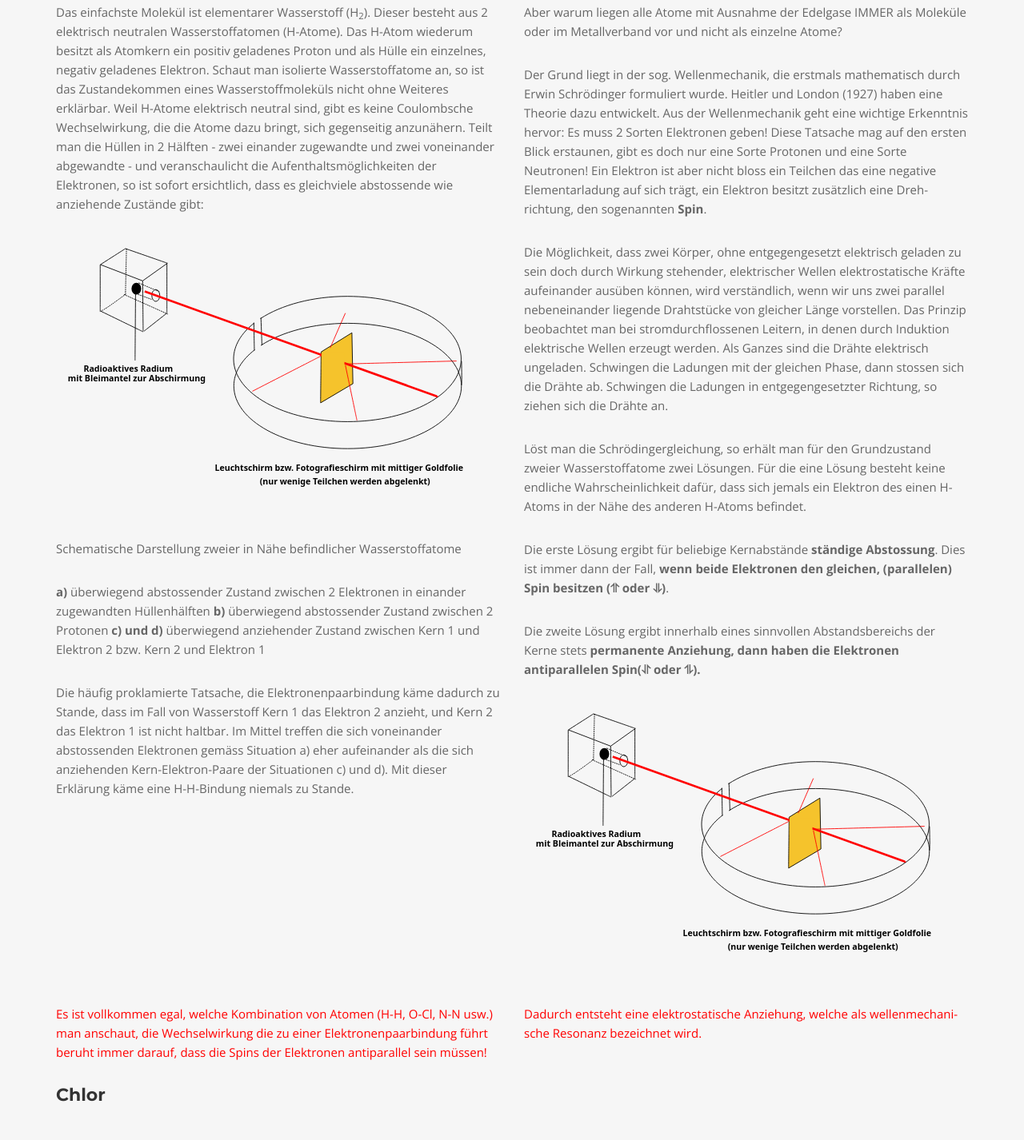
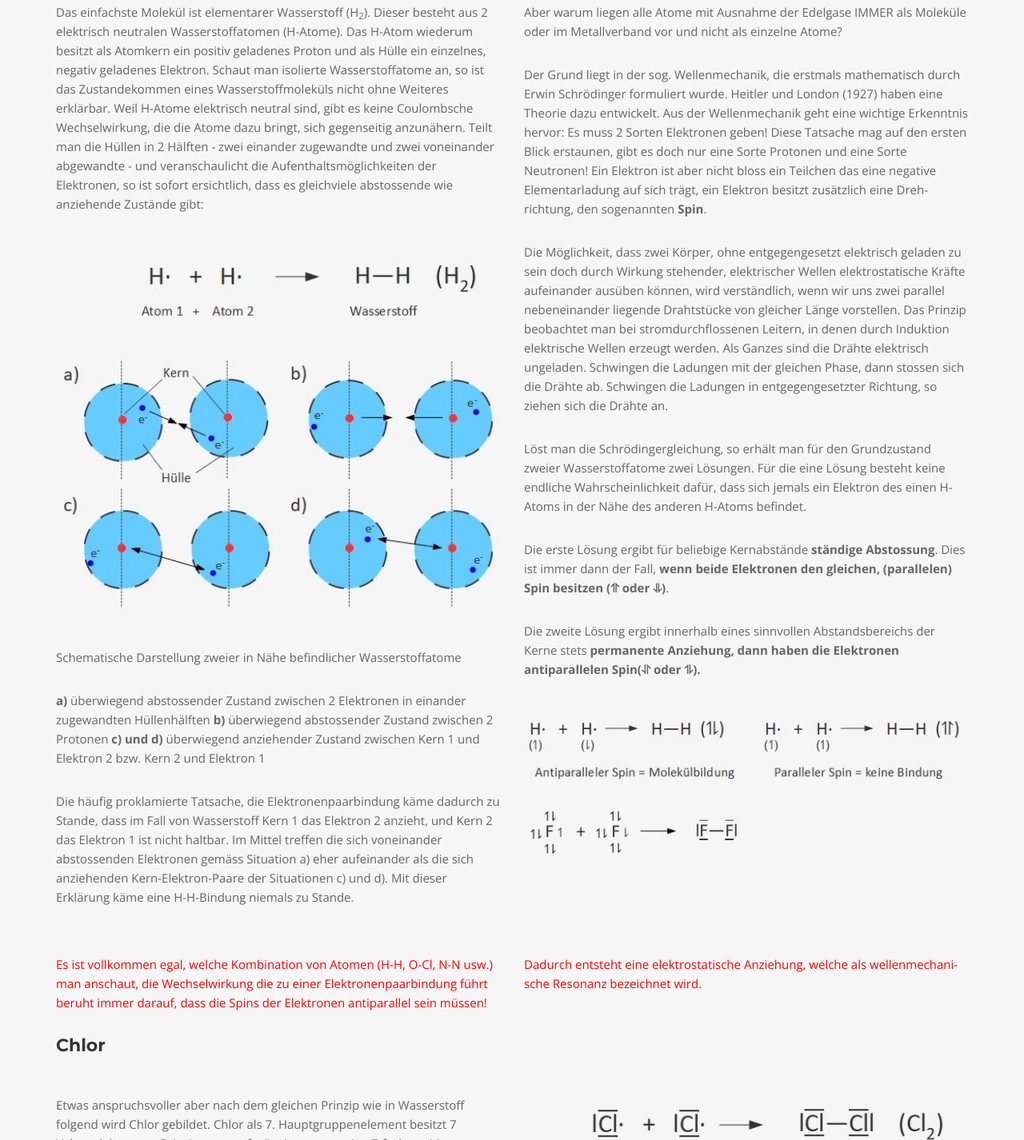
Before and after one commit to tobimerz/chemistry, a plain HTML site: page energie/index.html in a window 1280 px wide. Shown: the part 2111-3537 px from the top of the page at 80% size. Drawn offline with nearby package versions, Linux system fonts and the light colour scheme; files whose address does not match are found by name.

Commit message:
Update index.html

```diff
--- a/energie/index.html
+++ b/energie/index.html
@@ -122,7 +122,7 @@
         <div class="row">
             <div class="col-md-6">
             <p>Das einfachste Molekül ist elementarer Wasserstoff (H<sub>2</sub>). Dieser besteht aus 2 elektrisch neutralen Wasserstoffatomen (H-Atome). Das H-Atom wiederum besitzt als Atomkern ein positiv geladenes Proton und als Hülle ein einzelnes, negativ geladenes Elektron. Schaut man isolierte Wasserstoffatome an, so ist das Zustandekommen eines Wasserstoffmoleküls nicht ohne Weiteres erklärbar. Weil H-Atome elektrisch neutral sind, gibt es keine Coulombsche Wechselwirkung, die die Atome dazu bringt, sich gegenseitig anzunähern. Teilt man die Hüllen in 2 Hälften - zwei einander zugewandte und zwei voneinander abgewandte - und veranschaulicht die Aufenthaltsmöglichkeiten der Elektronen, so ist sofort ersichtlich, dass es gleichviele abstossende wie anziehende Zustände gibt:</p>
-            <div><img src="img/epb_1-01.svg" class="img-responsive" alt="Wasserstoff"></div>
+            <div><img src="img/epb_2-01.jpg" class="img-responsive" alt="Wasserstoff"></div>
             <p>Schematische Darstellung zweier in Nähe befindlicher Wasserstoffatome</p>
             <p><b>a)</b> überwiegend abstossender Zustand zwischen 2 Elektronen in einander zugewandten Hüllenhälften <b>b)</b> überwiegend abstossender Zustand zwischen 2 Protonen <b>c) und d)</b> überwiegend anziehender Zustand zwischen Kern 1 und Elektron 2 bzw. Kern 2 und Elektron 1</p>
             <p>Die häufig proklamierte Tatsache, die Elektronenpaarbindung käme dadurch zu Stande, dass im Fall von Wasserstoff Kern 1 das Elektron 2 anzieht, und Kern 2 das Elektron 1 ist nicht haltbar. Im Mittel treffen die sich voneinander abstossenden Elektronen gemäss Situation a) eher aufeinander als die sich anziehenden Kern-Elektron-Paare der Situationen c) und d). Mit dieser Erklärung käme eine H-H-Bindung niemals zu Stande.</p>
@@ -134,7 +134,7 @@
             <p>Löst man die Schrödingergleichung, so erhält man für den Grundzustand zweier Wasserstoffatome zwei Lösungen. Für die eine Lösung besteht keine endliche Wahrscheinlichkeit dafür, dass sich jemals ein Elektron des einen H-Atoms in der Nähe des anderen H-Atoms befindet.</p>
             <p>Die erste Lösung ergibt für beliebige Kernabstände <b>ständige Abstossung</b>. Dies ist immer dann der Fall, <b>wenn beide Elektronen den gleichen, (parallelen) Spin besitzen (&#10595 oder &#10597)</b>.</p>
             <p>Die zweite Lösung ergibt innerhalb eines sinnvollen Abstandsbereichs der Kerne stets <b>permanente Anziehung, dann haben die Elektronen antiparallelen Spin(&#10607 oder &#10606).</b></p>
-            <div><img src="img/epb_1-01.svg" class="img-responsive" alt="Spins"></div>
+            <div><img src="img/epb_2-02.jpg" class="img-responsive" alt="Spins"></div>
             </div>
         </div>
         <div class="row">
```
